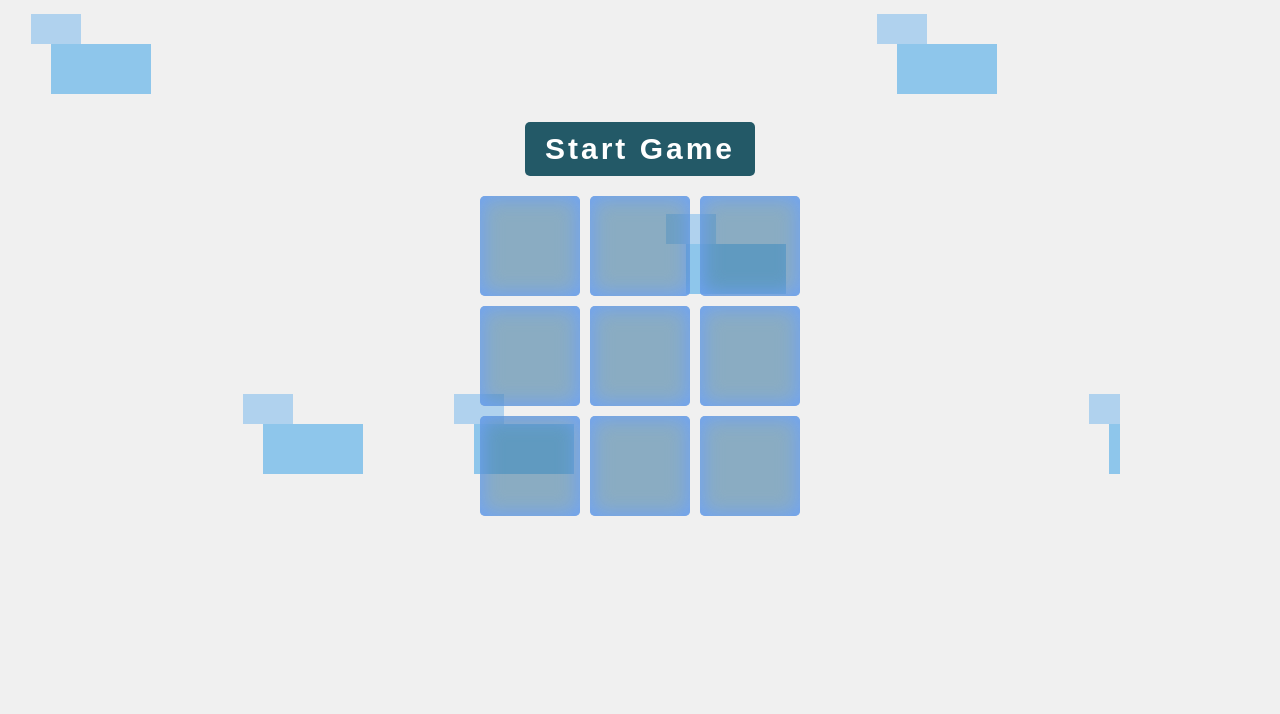
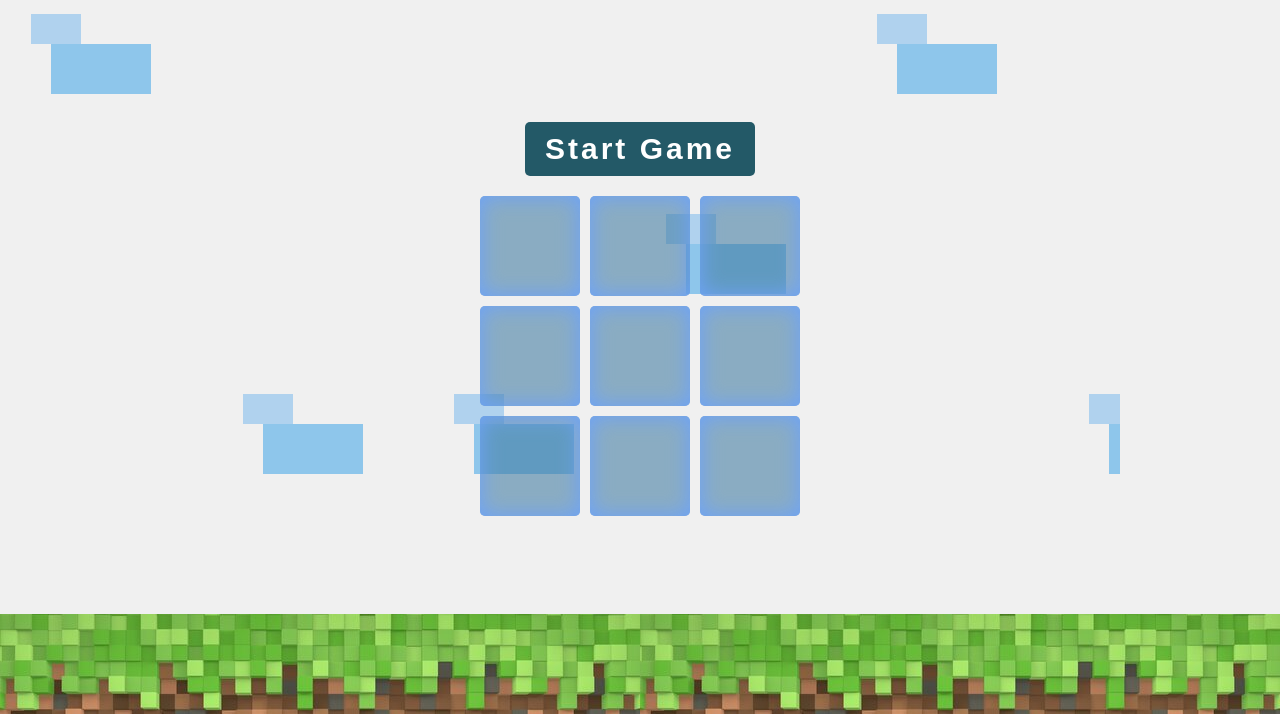
Before and after one commit to Prince-GH/DecodeMe, a plain HTML site: page index.html in a window 1280 px wide. Shown: the part 86-800 px from the top of the page. Drawn offline with Linux system fonts and the light colour scheme; the site is published under a folder, as on GitHub Pages, so addresses that start at the root find nothing; a web font is replaced by a local one.

Commit message:
Update style.css

```diff
--- a/style.css
+++ b/style.css
@@ -160,7 +160,7 @@ footer{
     align-items: center;
     position: absolute;
     bottom: 0;
-    background-image: url(/ground.png);
+    background-image: url(ground.png);
     background-size:auto;
     background-repeat: repeat-x;
 }
```
